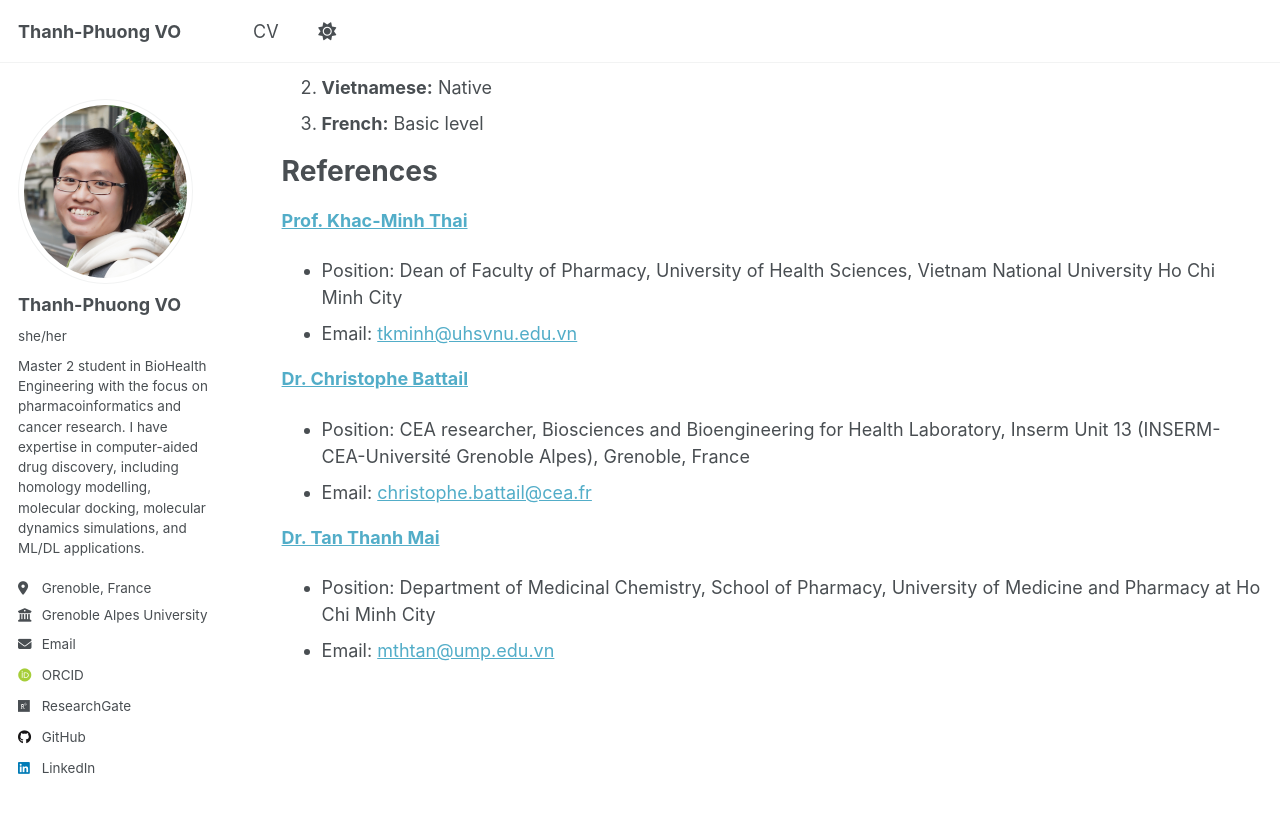
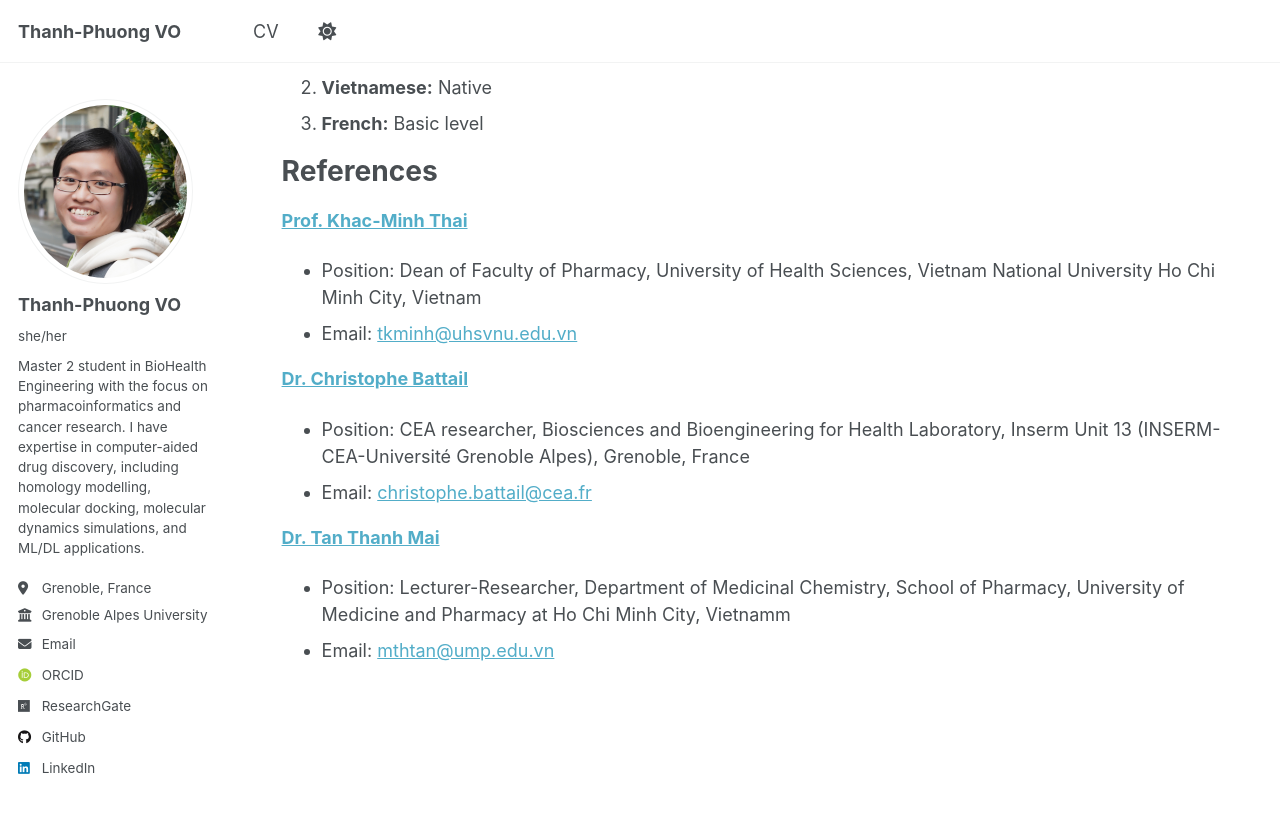
Before and after one commit to vo-thanh-phuong/vo-thanh-phuong.github.io, a Jekyll site: the page built from _pages/cv.md, in a window 1280 px wide and 900 px high, scrolled down 3443 px. Shown: the top 813 px of the window. Built offline with Jekyll 4.4.1, drawn with Linux system fonts in a browser that asks for light colours; some web fonts are replaced; a script that is not in the unit is left out.

Commit message:
Refine reference details in CV
Updated positions and locations for references.

```diff
--- a/_pages/cv.md
+++ b/_pages/cv.md
@@ -91,7 +91,7 @@ Languages
 References
 ======
 **[Prof. Khac-Minh Thai](https://scholar.google.com/citations?user=UnKYFLoAAAAJ&hl=en)**
-* Position: Dean of Faculty of Pharmacy, University of Health Sciences, Vietnam National University Ho Chi Minh City
+* Position: Dean of Faculty of Pharmacy, University of Health Sciences, Vietnam National University Ho Chi Minh City, Vietnam
 * Email: [tkminh@uhsvnu.edu.vn](mailto:tkminh@uhsvnu.edu.vn)
 
 **[Dr. Christophe Battail](https://scholar.google.com/citations?user=at9bmQQAAAAJ&hl=en)**
@@ -99,5 +99,5 @@ References
 * Email: [christophe.battail@cea.fr](mailto:christophe.battail@cea.fr)
 
 **[Dr. Tan Thanh Mai](https://scholar.google.com/citations?user=E1atHc8AAAAJ&hl=en)**
-* Position: Department of Medicinal Chemistry, School of Pharmacy, University of Medicine and Pharmacy at Ho Chi Minh City
+* Position: Lecturer-Researcher, Department of Medicinal Chemistry, School of Pharmacy, University of Medicine and Pharmacy at Ho Chi Minh City, Vietnamm
 * Email: [mthtan@ump.edu.vn](mailto:mthtan@ump.edu.vn)
```
